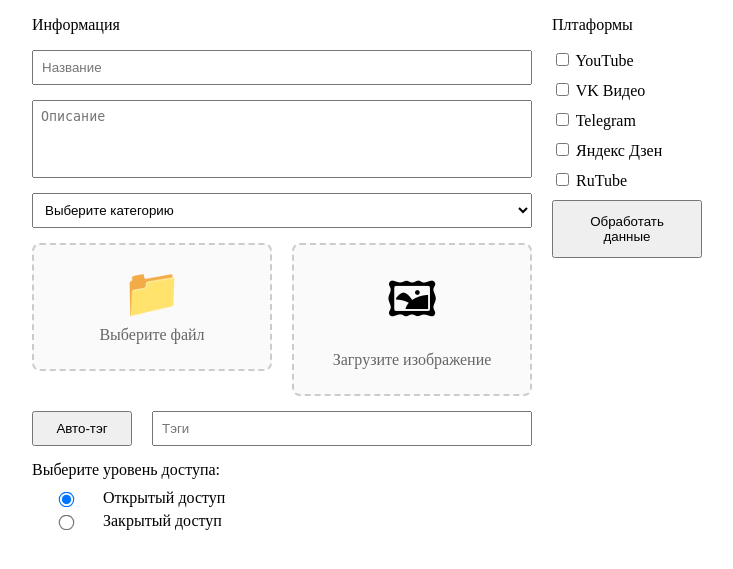
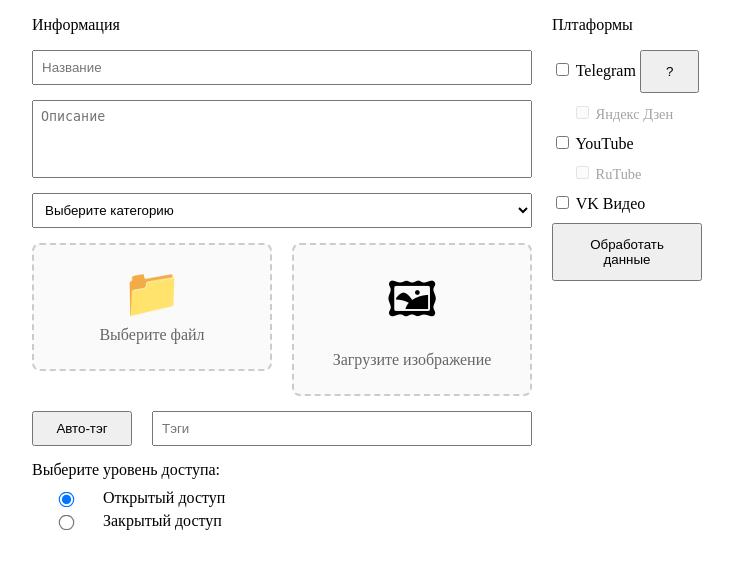
Before and after one commit to KvoERR/MultiLoaderWeb, a Flask app: page / in a window 1280 px wide. Shown: the part 128-697 px from the top of the page, without its empty margins (273-1006 px from the left). Run offline with Flask 3, Linux system fonts and the light colour scheme; some libraries are stand-ins or nearby versions.

Commit message:
platform ui
-checkbox hierarchy
-button to telegram connection

```diff
--- a/static/css/style.css
+++ b/static/css/style.css
@@ -67,3 +67,13 @@ header {
         flex-direction: column;
     }
 }
+
+.sub-option {
+    margin-left: 20px;
+    color: #666;
+    font-size: 0.9em;
+}
+
+.sub-option:has(input:disabled) {
+    opacity: 0.6;
+}
--- /dev/null
+++ b/static/js/platforms.js
@@ -0,0 +1,31 @@
+document.addEventListener('DOMContentLoaded', () => {
+    const telegram = document.querySelector('input[value="telegram"]');
+    const youtube = document.querySelector('input[value="youtube"]');
+    const zen = document.getElementById('zenCheckbox');
+    const rutube = document.getElementById('rutubeCheckbox');
+
+    // Функция обновления состояния
+    const updateDependencies = () => {
+        zen.disabled = !telegram.checked;
+        if (!telegram.checked) zen.checked = false;
+
+        rutube.disabled = !youtube.checked;
+        if (!youtube.checked) rutube.checked = false;
+    };
+
+    // Назначаем слушатели
+    telegram.addEventListener('change', updateDependencies);
+    youtube.addEventListener('change', updateDependencies);
+
+    // Инициализация при загрузке
+    updateDependencies();
+});
+
+function toggleInfo(platform) {
+    const box = document.getElementById(`info-${platform}`);
+    if (box.style.display === 'none' || box.style.display === '') {
+        box.style.display = 'block';
+    } else {
+        box.style.display = 'none';
+    }
+}
--- a/templates/base.html
+++ b/templates/base.html
@@ -91,26 +91,41 @@
                 <div class="platforms">
                     <p>Плтаформы</p>
                     <label>
+                        <input type="checkbox" name="platforms" value="telegram">
+                        Telegram
+                        <button type="button" class="platform-btn" onclick="toggleInfo('telegram')">?
+                            <!--Сделать иконку
+                            <img src="/static/icons/telegram-icon.svg" width="14" height="14" alt="Telegram">
+                            -->
+                        </button>
+                    </label>
+
+                    <div class="sub-option">
+                        <label>
+                            <input type="checkbox" id="zenCheckbox" name="platforms" value="yandex"> Яндекс Дзен
+                        </label>
+                    </div>
+
+                    <label>
                         <input type="checkbox" name="platforms" value="youtube"> YouTube
                     </label>
+
+                    <div class="sub-option">
+                        <label>
+                            <input type="checkbox" id="rutubeCheckbox" name="platforms" value="rutube"> RuTube
+                        </label>
+                    </div>
 
                     <label>
                         <input type="checkbox" name="platforms" value="vk"> VK Видео
                     </label>
 
-                    <label>
-                        <input type="checkbox" name="platforms" value="telegram"> Telegram
-                    </label>
-
-                    <label>
-                        <input type="checkbox" name="platforms" value="yandex"> Яндекс Дзен
-                    </label>
-
-                    <label>
-                        <input type="checkbox" name="platforms" value="rutube"> RuTube
-                    </label>
 
                     <button type="button" onclick="submitForm()">Обработать данные</button>
+                </div>
+
+                <div id="info-telegram" class="info-box" style="display: none;">
+
                 </div>
             </div>
         </form>
@@ -123,4 +138,5 @@
     <script src="https://unpkg.com/@vkid/sdk@<3.0.0/dist-sdk/umd/index.js"></script>
     <script type="module" src="{{ url_for('static', filename='js/form-handler.js') }}"></script>
     <script src="{{ url_for('static', filename='js/file-explorer.js') }}"></script>
+    <script src="{{ url_for('static', filename='js/platforms.js') }}"></script>
 </html>
```
